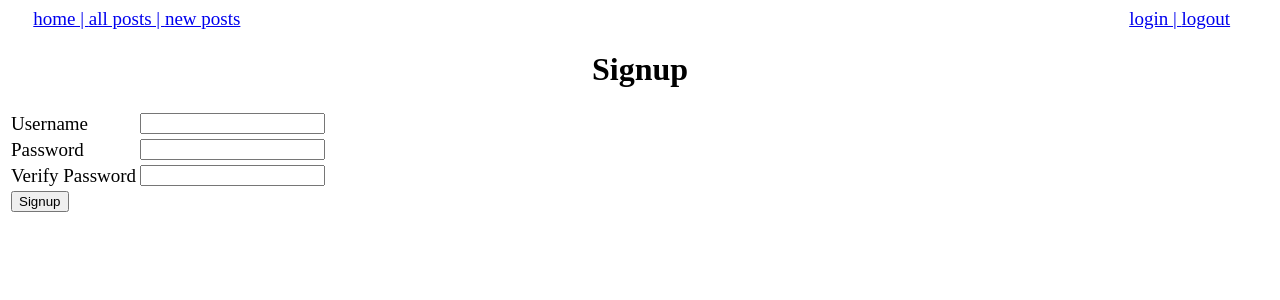
After one commit to JXE3/Blogz, a Flask app: page /signup in a window 1280 px wide. The commit adds this page. Shown: the top 300 px of the page. Run offline with Flask 2, Linux system fonts and the light colour scheme.

Commit message:
Completed Project

```diff
--- a/main.py
+++ b/main.py
@@ -3,50 +3,86 @@ from flask_sqlalchemy import SQLAlchemy
 
 app = Flask(__name__)
 app.config['DEBUG'] = True
-app.config['SQLALCHEMY_DATABASE_URI'] = 'mysql+pymysql://build-a-blog:Mares eat oats@localhost:8889/build-a-blog'
+
+app.config['SQLALCHEMY_DATABASE_URI'] = 'mysql+pymysql://blogz:Mares eat oats@localhost:8889/blogz'
+
 app.config['SQLALCHEMY_ECHO'] = True
+app.secret_key = 'HeyEveryoneThisIsMySecretKey'
+
 db = SQLAlchemy(app)
 
+#global variables
 
+usernameGlb = ""
+
+
+class User(db.Model):
+    id = db.Column(db.Integer, primary_key=True)
+    username = db.Column(db.String(120), unique=True)
+    password = db.Column(db.String(120))
+
+    def __init__(self, username, password):
+        self.username = username
+        self.password = password
 
 class Blog(db.Model):
 
     id = db.Column(db.Integer, primary_key=True)
     title = db.Column(db.String(30))
     body = db.Column(db.String(150))
+    username = db.Column(db.String(120))
 
-    def __init__(self, title, body):
+    def __init__(self, title, body, username):
         self.title = title
         self.body = body
+        self.username = username
+
+
+# @app.before_request
+# def require_login():
+#     login_required_routes = ['newpost']
+#     if request.endpoint in login_required_routes and 'username' not in session:
+#         return redirect('/login')
 
 
 @app.route('/', methods=['POST', 'GET'])
 def index():
 
-    blogs = Blog.query.all()
+    User_all = User.query.all()
 
-    return render_template('blog.html', blogs=blogs)
+    return render_template('home.html', title="Blog Users", users=User_all)
+
 
 
 @app.route('/newpost', methods=['GET','POST'])
 def newpost():
-
+    if not ( 'username' in list (session.keys() ) ):
+        return redirect('/login')
 
     errorTitle = ""
     errorBody = ""
     title=""
     body=""
+    username=""
 
     if request.method == 'POST':
         title = request.form['title']
         body = request.form['body']
+        username = session.get('username')
 
-        if title and body:
-            new_Blog = Blog(title, body)
+
+        if (title and body):
+
+            new_Blog = Blog(title, body, username)
             db.session.add(new_Blog)
             db.session.commit()
-            print("newpost-a")
-            return render_template('thisBlog.html', title=title, body=body)
+
+            blog_id = int(new_Blog.id)
+
+            title = "New Blog"
+            blogs = Blog.query.filter_by(id=int(blog_id)).all()
+
+            return render_template('blogs.html', blogs=blogs, title=title)
 
         elif not title:
             errorTitle='Missing Title'
@@ -57,17 +93,183 @@ def newpost():
         title=title, body=body)
 
 
+@app.route('/singleBlog/<string:a_blog_id>', methods=['GET', 'POST'])
+def singleBlog(a_blog_id):
+    # print('singleBlog-a')
+    # print(a_blog_id)
 
-@app.route('/thisBlog', methods=['GET'])
-def thisBlog():
-    blog_id = int(request.args.get('id'))
+    title = "Clicked on Blog"
+    blogs = Blog.query.filter_by(id=int(a_blog_id)).all()
 
-    thisBlog = Blog.query.get(blog_id)
+    return render_template('blogs.html', blogs=blogs, title=title)
 
-    title = thisBlog.title
-    body = thisBlog.body
 
-    return render_template('thisBlog.html', title=title, body=body)
+
+
+@app.route('/userBlogs/<string:a_username>/', methods=['GET', 'POST'])
+def userBlogs(a_username):
+    # print('userBlogs-a')
+    # print(a_username)
+
+
+    username = a_username
+
+
+    title = "User Blogs"
+    blogs = Blog.query.filter_by(username=username).all()
+    return render_template('blogs.html', blogs=blogs, title=title)
+
+
+@app.route('/allPosts', methods=['GET', 'POST'])
+def allPosts():
+    title = "All Blogs"
+    blogs = Blog.query.all()
+    return render_template('blogs.html', blogs=blogs, title=title)
+
+
+
+@app.route('/signup', methods=['GET','POST'])
+def signup():
+    username     = ""
+    password     = ""
+    v_password   = ""
+    username_error = ""
+    password_error = ""
+    v_password_error = ""
+    existing_User = ""
+
+    if request.method == 'GET':
+        pass
+    else:
+        username = request.form['username']
+        username_error = editUsername(username)
+
+        if username_error:
+            pass
+        else:
+            existing_User = User.query.filter_by(username=username).first()
+
+            if existing_User:
+                username_error = "User Name already on file: Please click 'Login'"
+
+        if username_error:
+            pass
+        else:
+            password = request.form['password']
+            v_password = request.form['v_password']
+            password_error = editPassword(password)
+
+            if password_error:
+                pass
+            elif v_password == "":
+                v_password_error = "Please validate Password"
+            elif password == v_password:
+                pass
+            else:
+                password_error = "Password and Validate Password don't match"
+
+        if (username_error) or (password_error) or (v_password_error):
+            password = ""
+            v_password = ""
+
+        else:
+
+
+            new_User = User(username, password)
+            db.session.add(new_User)
+            db.session.commit()
+
+            session['username'] = new_User.username
+            return redirect('/newpost')
+
+
+    return render_template( "signup.html", username=username, password=password,
+        v_password=v_password, username_error=username_error, password_error=password_error,
+        v_password_error=v_password_error )
+
+
+
+@app.route('/login', methods=['GET','POST'])
+def login():
+    username     = ""
+    password     = ""
+    username_error = ""
+    password_error = ""
+    existing_User = ""
+
+    if request.method == 'GET':
+        pass
+
+    else:
+        username = request.form['username']
+        username_error = editUsername(username)
+
+        if username_error:
+            pass
+        else:
+            existing_User = User.query.filter_by(username=username).first()
+
+            if existing_User:
+               pass
+            else:
+               username_error = "User Name not on file: Please click 'Create One!'"
+
+
+        if username_error:
+            pass
+        else:
+            password = request.form['password']
+            password_error = editPassword(password)
+
+            if password_error:
+                pass
+            elif password == existing_User.password:
+                pass
+            else:
+                password_error = "Incorrect Password"
+
+
+        if (username_error) or (password_error):
+            password = ""
+
+        else:
+            session['username'] = existing_User.username
+            return redirect('/newpost')
+
+
+    return render_template( "login.html", username=username, password=password,
+                username_error = username_error, password_error = password_error )
+
+
+def editUsername(username):
+
+    if not username:
+        return "Please enter User Name"
+    elif (len(username) < 3):
+        return "User Name can't be less than 3 characters"
+    elif ' ' in username:
+        return "User Name must not contain spaces"
+
+    return ""
+
+
+def editPassword(password):
+
+    if not password:
+        return "Please enter Password"
+    elif (len(password) < 3):
+        return "Password can't be less than 3 characters"
+
+    return ""
+
+
+@app.route('/logout', methods=['GET','POST'])
+def logout():
+    if ( 'username' in list( session.keys() ) ):
+        del session['username']
+
+    return render_template( "logout.html" )
+
 
 if __name__ == '__main__':
     app.run()
--- a/templates/base.html
+++ b/templates/base.html
@@ -1,18 +1,50 @@
-<!DOCTYPE html>
+<!doctype html5>
 <html>
 <head>
-        <title>Build a Blog</title>
-    <!--    <link type="text/css" rel="stylesheet" href="styles.css"/>  -->
+    <title>Blogz</title>
+    <style>
+        a {
+            font-size: 19px;
+        }
+
+        td {
+            font-size: 19px;
+        }
+        .error {
+            color: red;
+        }
+
+        p {
+            font-size: 19px;
+        }
+
+        h1 {
+            text-align: center;
+        }
+
+        .written {
+            font-style: italic;
+            font-size: 15px;
+        }
+    </style>
 </head>
+
 <body>
-        <h4>
-            <a href="/">Main Blog Page</a>
-            <a href="/newpost">Add a Blog Entry</a>
-        </h4>
+
+    <tr>
+        <td>
+            <a href="/" style="margin-left: 2%;">home | </a>
+            <a href="/allPosts">all posts | </a>
+            <a href="/newpost">new posts</a>
+            <a href="/login" style="margin-left: 70%;">login | </a>
+            <a href="/logout">logout</a>
+        </td>
+    </tr>
 
 
 
     {% block content %}
+
     {% endblock %}
 
 </body>
--- /dev/null
+++ b/templates/signup.html
@@ -0,0 +1,56 @@
+
+{% extends "base.html" %}
+
+{% block content %}
+
+    <h1>Signup</h1>
+    <form action="/signup", method="POST">
+    <table>
+        <tr>
+            <td>
+                Username
+            </td>
+            <td>
+                <!--        <input class="textBox" name="username" type="text" value="{{username}}" /> -->
+                <input name="username" type="text" value="{{username}}" />
+            </td>
+            <td class="error">
+                {{username_error}}
+            </td>
+        </tr>
+
+
+        <tr>
+            <td>
+                Password
+            </td>
+            <td>
+                <input name="password" type="password" value="{{password}}" />
+            </td>
+            <td class="error">
+                {{password_error}}
+            </td>
+        </tr>
+
+        <tr>
+            <td>
+                Verify Password
+            </td>
+            <td>
+                <input name="v_password" type="password" value="{{v_password}}" />
+            </td>
+            <td class="error">
+                {{v_password_error}}
+            </td>
+        </tr>
+
+        <tr>
+            <td><input type="submit" value="Signup" /></td>
+        </tr>
+
+    </table>
+
+
+
+    </form>
+{% endblock %}
```
Also changed, not shown: static/style.css (added, +11 -0 lines), static/styles.css (deleted, +0 -7 lines), templates/blog.html (deleted, +0 -27 lines), templates/blogs.html (added, +40 -0 lines), templates/home.html (added, +24 -0 lines), templates/login.html (added, +60 -0 lines), templates/logout.html (added, +9 -0 lines), templates/newpost.html (+4 -4 lines), templates/thisBlog.html (deleted, +0 -9 lines). Lines whose indentation alone changed are shown as unchanged.
